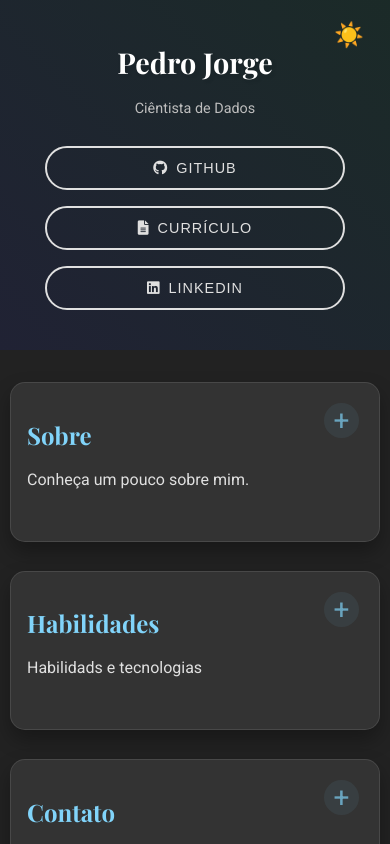
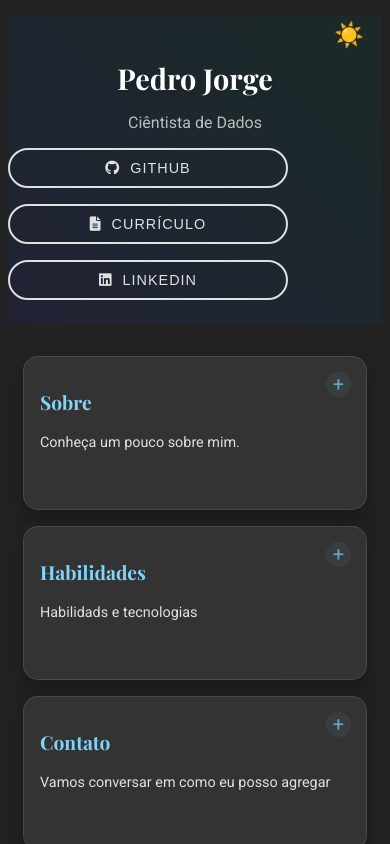
Before and after one commit to pedrojorge1559/pedrojorge1559.github.io, a plain HTML site: page index.html in a window 390 px wide. Drawn offline with nearby package versions, Linux system fonts and the light colour scheme.

Commit message:
Add files via upload

```diff
--- a/index.html
+++ b/index.html
@@ -21,17 +21,13 @@
         .container {
             max-width: 1200px;
             margin: 0 auto;
-            padding: 1rem;
-            overflow-x: hidden;
-            width: 100%;
-            box-sizing: border-box;
+            padding: 2rem;
         }
         header {
             text-align: center;
             padding: 1.5rem 0;
             position: relative;
             overflow: hidden;
-            width: 100%;
         }
         header::before {
             content: '';
@@ -61,12 +57,8 @@
         .menu {
             display: flex;
             justify-content: center;
-            align-items: center;
             gap: 1.5rem;
-            margin: 1rem auto;
-            padding: 0;
-            width: 100%;
-            box-sizing: border-box;
+            margin-top: 1rem;
         }
         .menu-button {
             background-color: transparent;
@@ -82,9 +74,6 @@
             letter-spacing: 1px;
             position: relative;
             overflow: hidden;
-            display: inline-flex;
-            align-items: center;
-            justify-content: center;
         }
         .menu-button::before {
             content: '';
@@ -128,15 +117,12 @@
             transition: all 0.8s cubic-bezier(0.34, 1.56, 0.64, 1);
             position: relative;
             cursor: pointer;
-            min-height: 120px;
+            min-height: 150px;
             transform-style: preserve-3d;
             backface-visibility: hidden;
             transform-origin: center;
             backdrop-filter: blur(10px);
             border: 1px solid rgba(255, 255, 255, 0.1);
-            height: auto;
-            margin-bottom: 1rem;
-            overflow: hidden;
         }
 
         .card.expandido {
@@ -287,7 +273,6 @@
             .content {
                 grid-template-columns: 1fr;
                 gap: 1rem;
-                padding: 0 10px;
             }
 
             .card {
@@ -295,75 +280,81 @@
             }
 
             .card.expandido {
+                min-height: 300px;
                 position: fixed;
                 top: 50%;
                 left: 50%;
                 transform: translate(-50%, -50%);
-                width: 90%;
+                width: calc(100% - 2rem);
                 height: auto;
-                max-height: 80vh;
+                max-height: 90vh;
                 overflow-y: auto;
-                margin: 0;
-                padding: 1.5rem;
                 z-index: 1000;
             }
 
             .menu {
                 flex-direction: column;
-                width: 100%;
-                padding: 0;
-                margin: 1rem auto;
+                gap: 1rem;
             }
 
             .menu-button {
-                width: 80%;
-                max-width: 300px;
-                margin: 0.5rem auto;
-                display: flex;
-                justify-content: center;
-                align-items: center;
-                text-align: center;
+                width: 100%;
+                max-width: 280px;
             }
-
-            .menu-button i {
-                margin-right: 8px;
-                display: inline-flex;
-                align-items: center;
+            .expanded-view::before {
+                content: '';
+                position: fixed;
+                top: 0;
+                left: 0;
+                right: 0;
+                bottom: 0;
+                background: rgba(0, 0, 0, 0.5);
+                z-index: 999;
             }
         }
 
         @media (max-width: 480px) {
             h1 {
                 font-size: 1.8rem;
-                margin-bottom: 0.3rem;
             }
 
-            .subtitle {
-                font-size: 0.9rem;
-                margin-bottom: 0.8rem;
+            .container {
+                padding: 1rem 0.5rem;
             }
 
             .card {
                 padding: 1rem;
-                margin-bottom: 0.8rem;
             }
 
-            .card.expandido {
-                width: 95%;
-                padding: 1rem;
+            .card h2 {
+                font-size: 1.2rem;
+            }
+
+            .card p {
+                font-size: 0.9rem;
+            }
+
+            .card::after {
+                top: 15px;
+                right: 15px;
+                font-size: 20px;
+                width: 25px;
+                height: 25px;
+                line-height: 25px;
+            }
+
+            .projeto-btn {
+                width: 100%;
+                justify-content: center;
             }
 
             .conteudo-expandido {
-                padding: 0.5rem;
-            }
-
-            .menu-button {
-                padding: 8px 16px;
                 font-size: 0.9rem;
             }
 
             .menu-button {
-                width: 90%;
+                font-size: 0.9rem;
+                padding: 10px 20px;
             }
         }
 
@@ -383,16 +374,19 @@
 
         @media (min-width: 1920px) {
             .container {
-                max-width: 1800px;
+                max-width: 1600px;
             }
 
-            .content {
-                grid-template-columns: repeat(2, 1fr);
-                gap: 2rem;
+            h1 {
+                font-size: 4rem;
+            }
+
+            .subtitle {
+                font-size: 1.4rem;
             }
 
             .card {
-                padding: 2rem;
+                padding: 2.5rem;
             }
         }
 
@@ -447,124 +441,6 @@
 
         .dark-mode .projeto-btn:hover {
             background-color: #357abd;
-        }
-
-        body {
-            max-width: 100vw;
-            overflow-x: hidden;
-        }
-
-        @media (hover: none) {
-            .card:not(.expandido):hover {
-                transform: none;
-            }
-
-            .menu-button:hover {
-                transform: none;
-            }
-        }
-
-        @media (max-width: 768px) {
-            .card::after {
-                width: 35px;
-                height: 35px;
-                line-height: 35px;
-                font-size: 28px;
-            }
-        }
-
-        @media (max-width: 768px) {
-            .container {
-                padding: 0;
-            }
-        }
-
-        .menu {
-            display: flex;
-            justify-content: center;
-            align-items: center;
-            gap: 1.5rem;
-            margin: 1rem auto;
-            padding: 0;
-            width: 100%;
-            max-width: 100%;
-            box-sizing: border-box;
-        }
-
-        .menu-button {
-            background-color: transparent;
-            color: #2c3e50;
-            border: 2px solid #2c3e50;
-            border-radius: 30px;
-            padding: 12px 24px;
-            font-size: 1rem;
-            font-weight: 500;
-            cursor: pointer;
-            transition: all 0.3s ease;
-            text-transform: uppercase;
-            letter-spacing: 1px;
-            position: relative;
-            overflow: hidden;
-            display: inline-flex;
-            align-items: center;
-            justify-content: center;
-        }
-
-        @media (max-width: 768px) {
-            .menu {
-                flex-direction: column;
-                width: 100%;
-                padding: 0;
-                margin: 1rem auto;
-                gap: 1rem;
-            }
-
-            .menu-button {
-                width: 85%;
-                max-width: 300px;
-                margin: 0 auto;
-                padding: 12px 0;
-                display: flex;
-                justify-content: center;
-                align-items: center;
-            }
-
-            .menu-button i {
-                margin-right: 8px;
-            }
-        }
-
-        @media (max-width: 480px) {
-            .menu {
-                width: 100%;
-                padding: 0;
-            }
-
-            .menu-button {
-                width: 85%;
-                font-size: 0.9rem;
-            }
-        }
-
-        header {
-            text-align: center;
-            padding: 1.5rem 0;
-            position: relative;
-            overflow: hidden;
-            width: 100%;
-            display: flex;
-            flex-direction: column;
-            align-items: center;
-        }
-
-        .container {
-            width: 100%;
-            max-width: 1200px;
-            margin: 0 auto;
-            box-sizing: border-box;
-            display: flex;
-            flex-direction: column;
-            align-items: center;
         }
     </style>
 </head>
@@ -720,11 +596,13 @@
 
         document.querySelectorAll('.card').forEach(card => {
             card.addEventListener('click', function(e) {
-                const isMobile = window.innerWidth <= 768;
                 const rect = card.getBoundingClientRect();
-                const isButton = isMobile ?
-                    (e.clientX >= rect.right - 60 && e.clientX <= rect.right - 15) :
-                    (e.clientX >= rect.right - 50 && e.clientX <= rect.right - 20);
+                const isButton = (
+                    e.clientX >= rect.right - 50 &&
+                    e.clientX <= rect.right - 20 &&
+                    e.clientY >= rect.top + 20 &&
+                    e.clientY <= rect.top + 50
+                );
 
                 const content = document.querySelector('.content');
 
@@ -802,25 +680,6 @@
         });
 
         document.querySelector('.content').classList.add('grid-view');
-
-        document.addEventListener('touchmove', function(e) {
-            if (document.querySelector('.expanded-view')) {
-                const expandedCard = document.querySelector('.card.expandido');
-                if (!expandedCard.contains(e.target)) {
-                    e.preventDefault();
-                }
-            }
-        }, { passive: false });
-
-        document.addEventListener('click', function(e) {
-            const expandedCard = document.querySelector('.card.expandido');
-            if (expandedCard && !expandedCard.contains(e.target)) {
-                const content = document.querySelector('.content');
-                expandedCard.classList.remove('expandido');
-                content.classList.remove('expanded-view');
-                content.classList.add('grid-view');
-            }
-        });
     </script>
 </body>
 </html>
```
